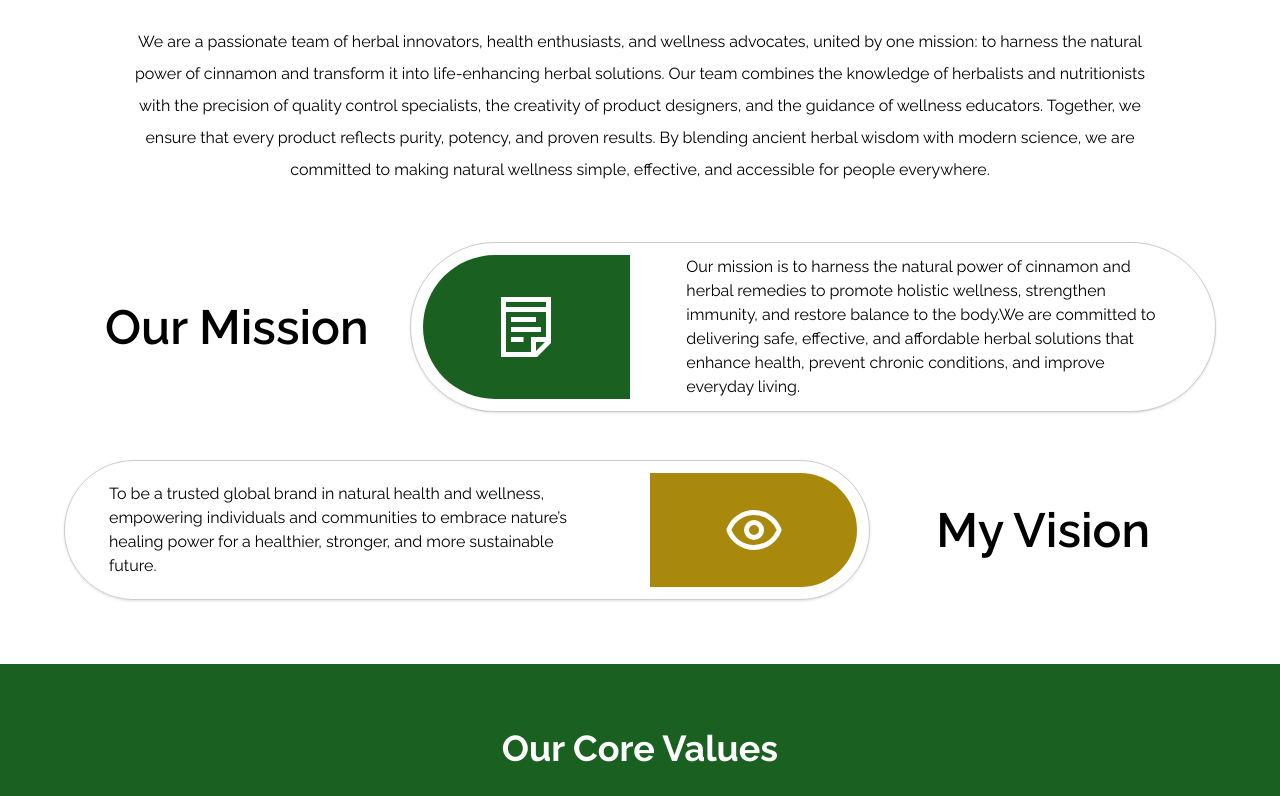
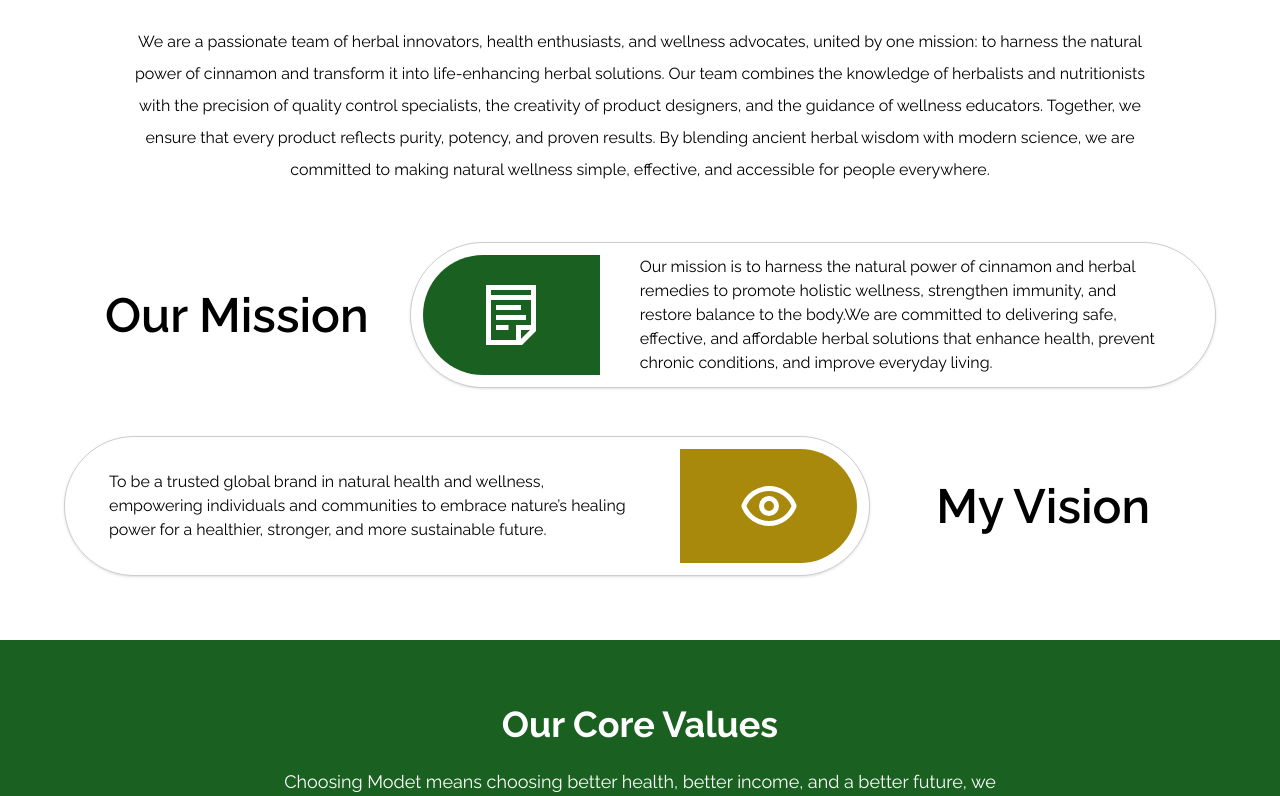
Before and after one commit to Sunmence-team/mudet_home, a React (Vite) app: page /about in a window 1280 px wide. Shown: the part 590-1386 px from the top of the page. Built offline with nearby package versions, Linux system fonts and the light colour scheme; no server answers.

Commit message:
new commit

```diff
--- a/src/pages/About.jsx
+++ b/src/pages/About.jsx
@@ -136,14 +136,14 @@ const About = () => {
     return (
       <div
         key={index}
-        className={`hidden md:flex ${reverse ? 'flex-row-reverse' : 'flex-row'} gap-3 md:gap-4 lg:gap-6 border border-black/20 shadow-sm p-3 md:p-3 rounded-full h-fit min-h-[120px] sm:min-h-[140px] md:min-h-[15  0px]`}
+        className={`hidden md:flex ${reverse ? 'flex-row-reverse' : 'flex-row'} gap-3 md:gap-4 lg:gap-2 border border-black/20 shadow-sm p-3 md:p-3 rounded-full h-fit min-h-[120px] sm:min-h-[140px] md:min-h-[15  0px]`}
       >
         <div
           className={`flex-[3] w-full ${feature.bgColor} ${reverse ? 'rounded-br-full rounded-tr-full' : 'rounded-bl-full rounded-tl-full'} flex items-center justify-center`}
         >
           {feature.icon}
         </div>
-        <div className={`flex-[7] flex flex-col gap-2 px-8 ${reverse ? 'text-start' : 'text-start'} justify-center`}>
+        <div className={`flex-[9] flex flex-col gap-2 px-8 ${reverse ? 'text-start' : 'text-start'} justify-center`}>
           <p className="text-xs md:text-sm lg:text-base ">{feature.description}</p>
         </div>
       </div>
```
